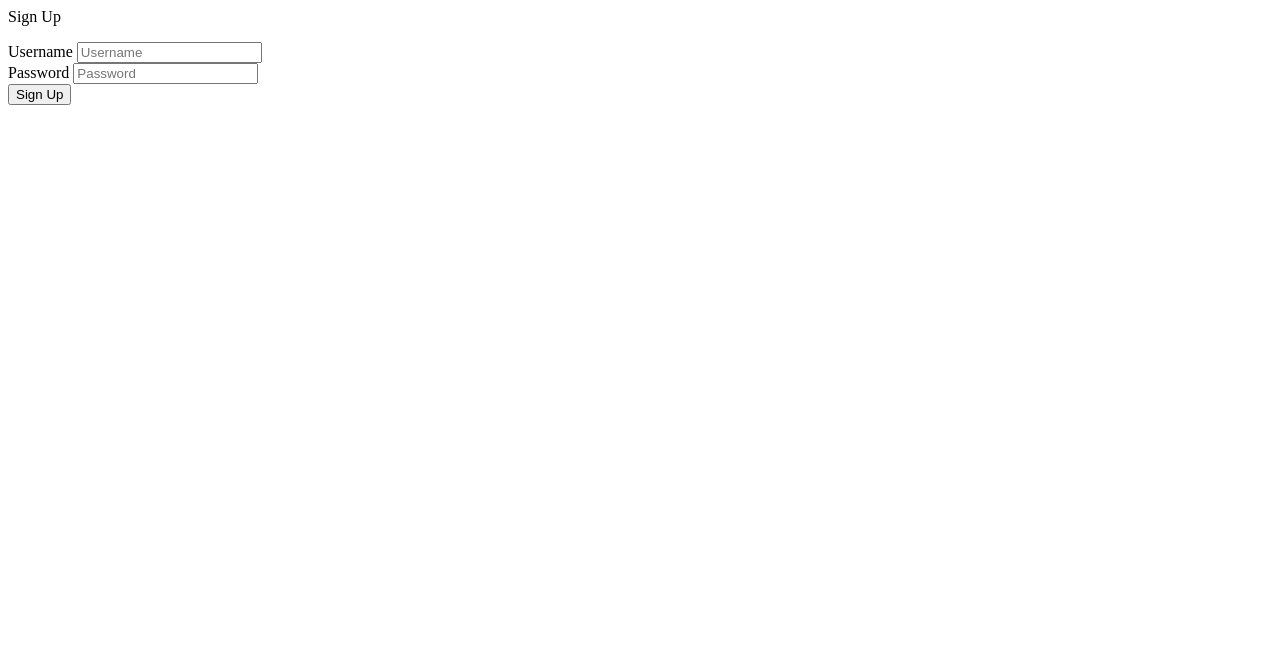
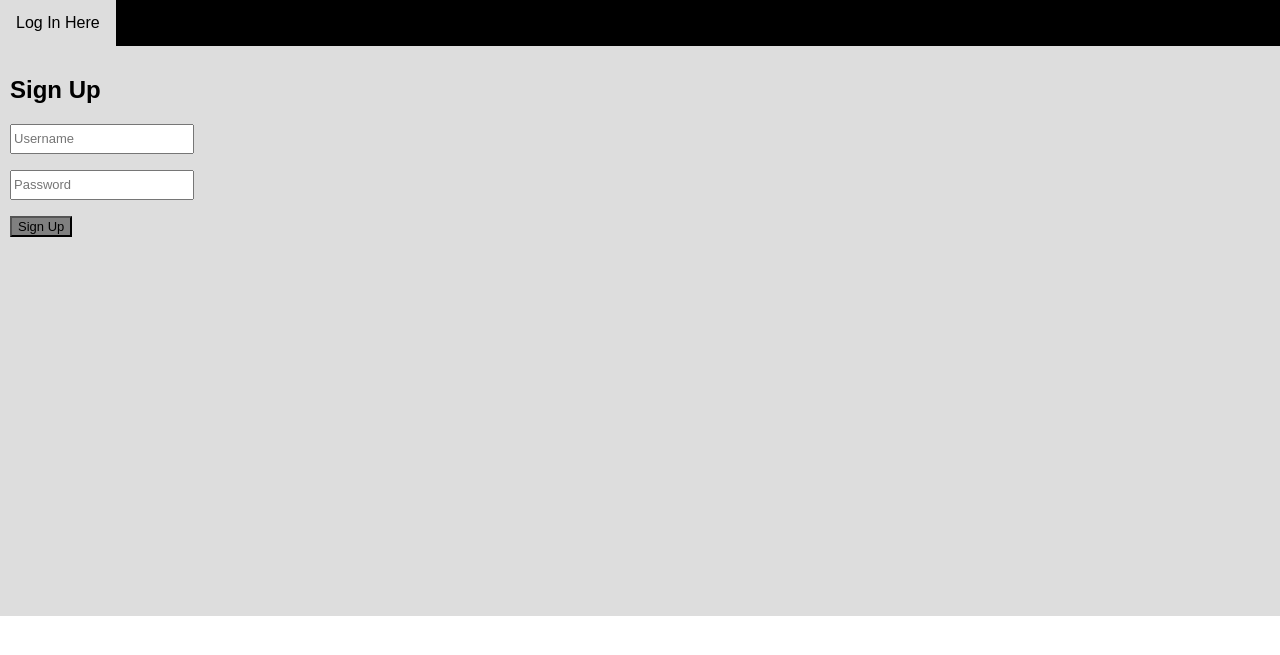
Before and after one commit to Capstone499/Back-end, a Flask app: page /signup in a window 1280 px wide. Shown: the top 655 px of the page. Run offline with Flask 2, Linux system fonts and the light colour scheme; some libraries are stand-ins or nearby versions.

Commit message:
Update signup.html

```diff
--- a/templates/signup.html
+++ b/templates/signup.html
@@ -1,14 +1,91 @@
-{% block body %}
-      <p>Sign Up</p>
-      <form method="post" action="{{ url_for('signup') }}">
+<!DOCTYPE html>
+<html lang="en">
+<head>
+<title>Sign Up</title>
+<meta charset="utf-8">
+<meta name="viewport" content="width=device-width, initial-scale=1">
+<style>
+* {
+  box-sizing: border-box;
+  font-family: Arial, Helvetica, sans-serif;
+}
+
+body {
+  margin: 0;
+  font-family: Arial, Helvetica, sans-serif;
+}
+
+.topnav {
+  overflow: hidden;
+  background-color: black;
+}
+
+.topnav a {
+  float: left;
+  display: block;
+  color: #f2f2f2;
+  text-align: center;
+  padding: 14px 16px;
+  text-decoration: none;
+}
+
+/* Change color on hover */
+.topnav a:hover {
+  background-color: #ddd;
+  color: black;
+}
+
+
+.content {
+  background-color: #ddd;
+  padding: 10px;
+  height: 570px;
+}
+
+.form-control{
+    font-family: Arial, Helvetica, sans-serif;
+    height: 30px;
+    font-size:small;
+}
+
+.btn{
+    font-family: Arial, Helvetica, sans-serif;
+    overflow: hidden;
+    background-color: gray;
+    font-size: small;
+
+}
+
+
+</style>
+</head>
+<body>
+
+<div class="topnav">
+  <a href="{{ url_for('login') }}">Log In Here</a>.
+</div>
+
+<div class="content">
+  <h2>Sign Up</h2>
+  <p><form method="POST" action="{{ url_for('signup') }}">
     <div class="form-group">
-             <label for="username">Username</label>
+        <p>
+            <label for="username"></label>
             <input type="text" class="form-control"  name="username" placeholder="Username">
+        </p>
     </div>
     <div class="form-group">
-             <label for="password">Password</label>
+        <p>
+            <label for="password"></label>
             <input type="password" class="form-control"  name="password" placeholder="Password">
+        </p>
     </div>
-         <button type="submit" class="btn btn-primary btn-block">Sign Up</button>
-     </form>
-{% endblock %}
+    <p>
+        <button type="submit" value="Submit" class="btn btn-primary btn-lg btn-dark">Sign Up</button>
+    </p>
+</form></p>
+</div>
+
+
+</body>
+</html>
```
Lines whose indentation alone changed are shown as unchanged.
